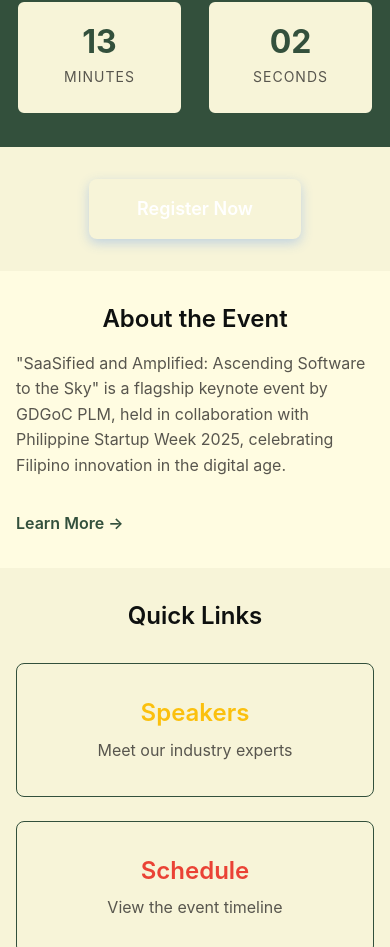
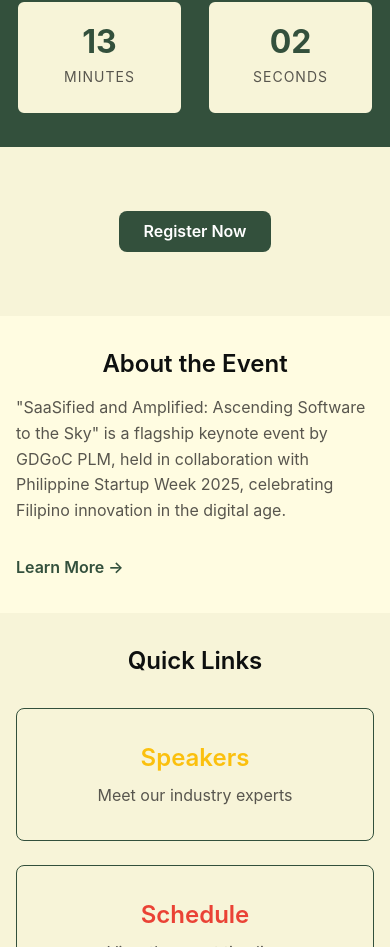
Before and after one commit to GDSC-PLM/gdg-phsw-2025, a Next.js app in the folder app/: page / in a window 390 px wide. Shown: the part 1613-2560 px from the top of the page. Built offline with nearby package versions, Linux system fonts and the light colour scheme.

Commit message:
update: button fix

```diff
--- a/app/src/app/globals.css
+++ b/app/src/app/globals.css
@@ -419,28 +419,26 @@
 .cta-section {
   text-align: center;
   background: var(--color-bg-offset);
-}
-
-.section-header-2 {
-
+  padding: var(--spacing-3xl) var(--spacing-lg);
 }
 
 .cta-button {
   display: inline-block;
-  background: linear-gradient(135deg, var(--color-gradient-start), var(--color-primary));
+  background: var(--color-primary);
   color: white;
   padding: var(--spacing-md) var(--spacing-2xl);
   border-radius: var(--border-radius);
   font-size: 1.125rem;
   font-weight: 600;
   transition: var(--transition);
-  box-shadow: 0 4px 12px rgba(66, 133, 244, 0.3);
+  text-decoration: none;
 }
 
 .cta-button:hover {
-  transform: translateY(-3px);
-  box-shadow: 0 8px 20px rgba(66, 133, 244, 0.4);
+  background: #3367d6;
   text-decoration: none;
+  transform: translateY(-2px);
+  box-shadow: 0 4px 8px rgba(66, 133, 244, 0.3);
 }
 
 /* ===================================
@@ -873,4 +871,9 @@
   .not-found-page h1 {
     font-size: 3rem;
   }
+
+  .cta-button {
+    padding: var(--spacing-sm) var(--spacing-lg);
+    font-size: 1rem;
+  }
 }
```
